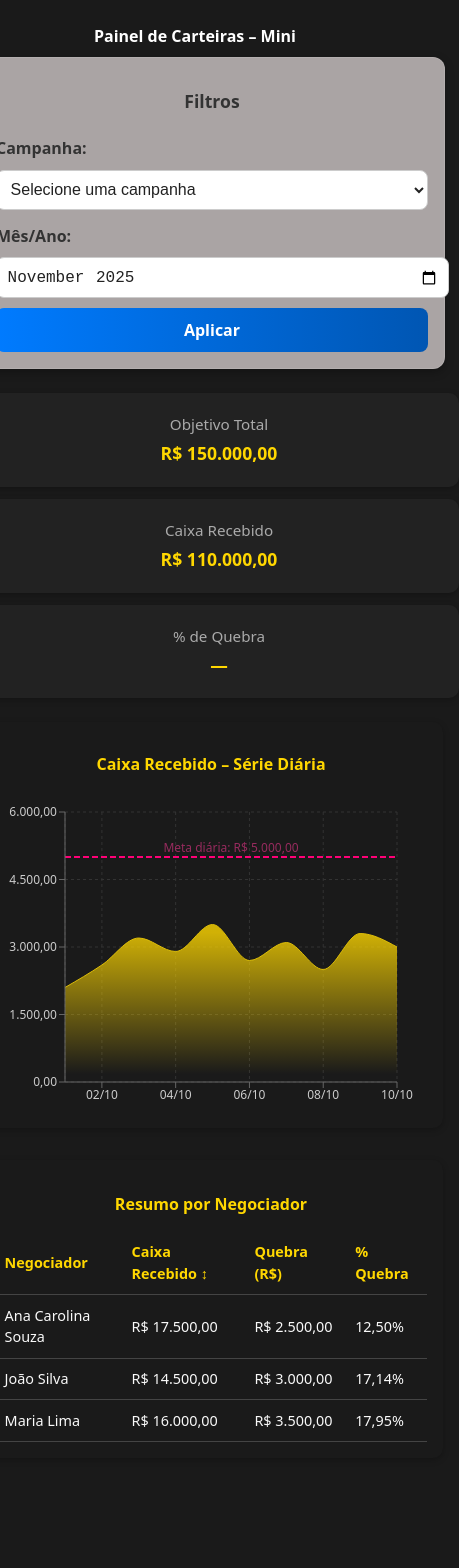
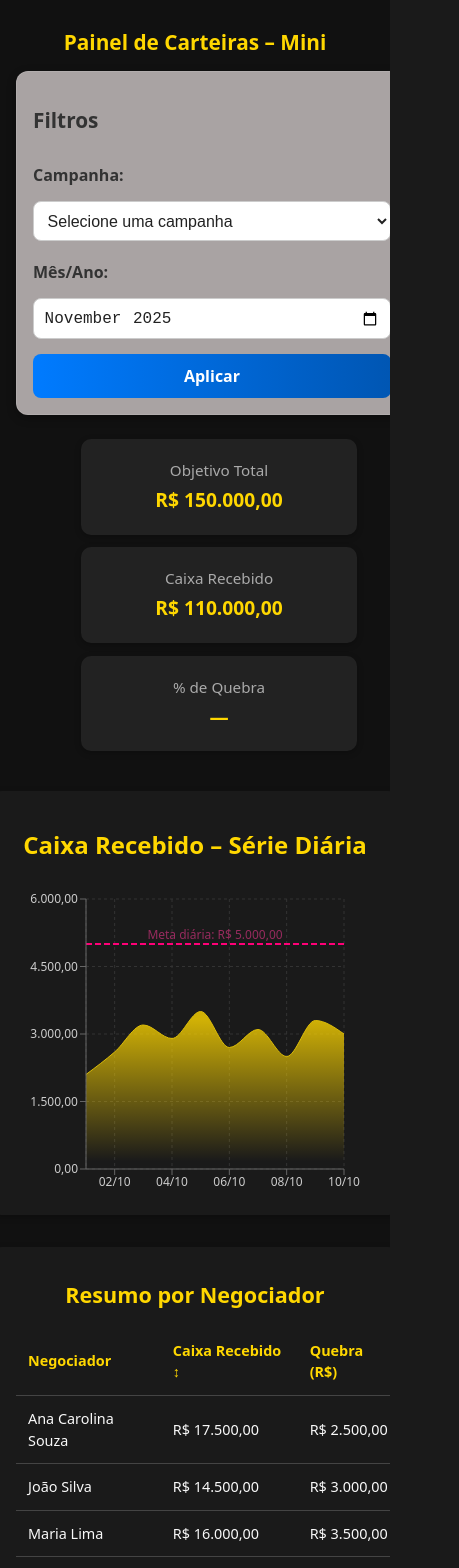
Before and after one commit to pedrohenriquecalais/painel-carteiras-mini, a React (Vite) app: page / in a window 390 px wide. Shown: the top 1568 px of the page, 459 px wide, since content can reach past the window. Built offline with nearby package versions, Linux system fonts and the light colour scheme.

Commit message:
Ajuste de responsividade no layout mobile

```diff
--- a/src/App.css
+++ b/src/App.css
@@ -1,49 +1,80 @@
-/* ==============================
-   Estrutura principal
-   ============================== */
+/* ======================================================
+    ESTRUTURA PRINCIPAL
+   Aqui eu defino o esqueleto básico da página e centralizo tudo.
+   ====================================================== */
 
-/* centralização do painel dentro do root */
 #root {
   display: flex;
   justify-content: center;
-  align-items: center;
-  min-height: 100vh;
+  align-items: flex-start;
+  min-height: 100vh; /* Garante que o conteúdo ocupe toda a altura da tela */
   width: 100%;
-  padding: 1rem 0;
-  box-sizing: border-box;
+  background-color: #111; /* Fundo escuro */
 }
 
-/*  limitando a largura do painel */
+/* Este container segura todo o conteúdo principal da página */
+.app-container,
 .content-wrapper {
   display: flex;
   flex-direction: column;
   align-items: center;
-  justify-content: center;
+  justify-content: flex-start;
+
+  /* Limito a largura pra não ficar gigante em telas grandes */
   width: 100%;
   max-width: 800px;
-  padding: 2rem 1rem;
+
+  /* Padding pra dar respiro nas laterais e embaixo */
+  padding: 2rem 1.5rem 4rem;
   box-sizing: border-box;
+
+  color: #fff;
+
+  /* Evita quebrar o layout se o conteúdo for muito grande */
+  overflow-x: hidden;
+  overflow-y: auto;
 }
 
-/* ========
-   Filtro
-   ========*/
+/* ================================
+    TÍTULO
+   =============================== */
+
+h1 {
+  color: #ffd700; /* dourado pra destacar */
+  font-size: 1.8rem;
+  margin-bottom: 1rem;
+  text-align: center;
+}
+
+/* ======================================================
+    FILTROS
+   ====================================================== */
 
 .filter-container {
+  /* Fundo acinzentado com leve transparência */
   background-color: #bdb6b6e3;
   color: #222;
+
+  /* Espaçamento interno e cantos arredondados pra dar um visual mais suave */
   padding: 1.5rem;
   border-radius: 12px;
+
+  /* Deixo os elementos empilhados, com espaço entre eles */
   display: flex;
   flex-direction: column;
   gap: 0.9rem;
+  width: 100%;
   max-width: 360px;
+
+  /* Centralizo no meio da tela e separo um pouco de baixo */
   margin: 0 auto 1.5rem;
+
+  /* Sombra e borda bem sutis pra dar profundidade */
   box-shadow: 0 3px 10px rgba(0, 0, 0, 0.3);
   border: 1px solid rgba(255, 255, 255, 0.1);
 }
 
-/* título de Filtros */
+/* Título interno “Filtros” */
 .filter-container h2 {
   font-size: 1.3rem;
   font-weight: 700;
@@ -51,24 +82,31 @@
   margin-bottom: 0.5rem;
 }
 
+/* Rótulo dos campos */
 .filter-container label {
   font-weight: 600;
   color: #333;
   margin-top: 0.25rem;
 }
 
-/* inputs e selects */
+/* Campos de seleção e input */
 .filter-container select,
 .filter-container input {
+  /* pra deixar clicável e confortável */
   padding: 0.6rem;
   border-radius: 8px;
   border: 1px solid #ccc;
   font-size: 1rem;
   background-color: white;
   color: #222;
+
+  /* Agora o campo ocupa 100% da largura do container, resolvendo o problema de sair pra fora */
+  width: 100%;
+  box-sizing: border-box;
   transition: all 0.3s ease;
 }
 
+/* Efeito de foco (quando o campo é clicado) */
 .filter-container select:focus,
 .filter-container input:focus {
   border-color: #007bff;
@@ -76,7 +114,7 @@
   outline: none;
 }
 
-/* botão */
+/* Botão “Aplicar” */
 .filter-container button {
   background: linear-gradient(90deg, #007bff, #0056b3);
   color: white;
@@ -85,17 +123,23 @@
   border-radius: 8px;
   padding: 0.7rem;
   cursor: pointer;
+
+  /* Mesmo efeito de transição suave */
   transition: transform 0.2s ease, background 0.3s ease;
+
+  /* Também ocupa toda a largura pra alinhar com os campos */
+  width: 100%;
 }
 
+/* Efeito quando o mouse passa por cima */
 .filter-container button:hover {
   background: linear-gradient(90deg, #0056b3, #003d80);
   transform: translateY(-1px);
 }
 
-/* ==============================
-   KPIs
-   ============================== */
+/* ======================================================
+    KPIs
+   ====================================================== */
 
 .kpis-container {
   display: flex;
@@ -115,6 +159,7 @@
   box-shadow: 0 2px 6px rgba(0, 0, 0, 0.25);
 }
 
+/* Título pequeno dentro do card */
 .kpi-label {
   display: block;
   font-size: 0.95rem;
@@ -122,6 +167,7 @@
   margin-bottom: 0.25rem;
 }
 
+/* Valor principal em destaque */
 .kpi-value {
   display: block;
   font-size: 1.2rem;
@@ -129,9 +175,9 @@
   color: #ffd700;
 }
 
-/* ==============================
-   Gráfico
-   ============================== */
+/* ======================================================
+    GRÁFICO
+   ====================================================== */
 
 .chart-container {
   background-color: #1a1a1a;
@@ -150,9 +196,9 @@
   color: #ffd700;
 }
 
-/* ==============================
-   Tabela
-   ============================== */
+/* ======================================================
+    TABELA
+   ====================================================== */
 
 .table-container {
   background-color: #1a1a1a;
@@ -163,7 +209,6 @@
   margin-bottom: 2rem;
   width: 100%;
   max-width: 800px;
-  overflow-x: auto; /* evitando quebra no mobile */
 }
 
 .table-container h2 {
@@ -175,7 +220,6 @@
 table {
   width: 100%;
   border-collapse: collapse;
-  min-width: 500px; /* garante legibilidade em telas pequenas */
 }
 
 th, td {
@@ -198,113 +242,78 @@ tr:hover {
   transition: 0.2s;
 }
 
-/* ==============================
-   Responsividade
-   ============================== */
+/* ======================================================
+   Rodapé
+   ====================================================== */
+
+.app-container p {
+  color: #ccc;
+  font-size: 0.95rem;
+  text-align: center;
+  margin-top: 1rem;
+  margin-bottom: 2rem;
+  white-space: pre-line;
+}
+
+/* Linha separadora acima  */
+.app-container p::before {
+  content: "";
+  display: block;
+  width: 80%;
+  height: 1px;
+  background: #333;
+  margin: 1.5rem auto;
+}
+
+/* ======================================================
+   Ajustes pra telas menores.
+   ====================================================== */
 
 @media (max-width: 768px) {
-  #root {
-    align-items: center;
-    padding: 1rem 0 4rem; /* adiciona espaço extra no final */
+  .app-container {
+    padding: 1rem 1rem 5rem;
   }
 
-  .content-wrapper {
-    padding: 1.5rem 1rem 4rem; /* segurança para evitar corte inferior */
-  }
-
-  .filter-container {
-    width: 100%;
-    max-width: 100%;
-    padding: 1rem;
-  }
-
-  .filter-container h2 {
-    font-size: 1.1rem;
-    text-align: center;
-  }
-
-  .filter-container select,
-  .filter-container input,
-  .filter-container button {
-    width: 100%;
-  }
-
+  /* KPIs em coluna pra caber na tela */
   .kpis-container {
     flex-direction: column;
-    align-items: stretch;
     gap: 0.8rem;
+    align-items: center;
   }
 
   .kpi-card {
     width: 100%;
+    text-align: center;
   }
 
-  .chart-container,
+  .chart-container {
+    margin-top: 1rem;
+  }
+
   .table-container {
+    overflow-x: auto;
+    font-size: 0.9rem;
+  }
+
+  table {
+    min-width: 480px; /* garante que não deforme em telas muito pequenas */
+  }
+
+  h1 {
+    font-size: 1.3rem;
+    text-align: center;
+  }
+
+  /* Filtro agora ocupa toda a largura do mobile */
+  .filter-container {
+    width: 100%;
     padding: 1rem;
   }
 
-  th, td {
-    padding: 0.6rem;
-    font-size: 0.9rem;
-  }
-
-  h1, h2 {
-    font-size: clamp(1rem, 4vw, 1.3rem);
+  /* Campos e botões também vão 100% pra acompanhar o layout */
+  select,
+  input,
+  button {
+    width: 100%;
   }
 }
-
-@media (max-width: 480px) {
-  .filter-container {
-    gap: 0.6rem;
-  }
-
-  .kpi-value {
-    font-size: 1.1rem;
-  }
-
-  .chart-container h2,
-  .table-container h2 {
-    font-size: 1rem;
-  }
-
-  table {
-    min-width: 400px;
-  }
-}
-/* ==============================
-   Ajuste de área inferior (filtros selecionados)
-   ============================== */
-
-/* adiciona respiro no final do conteúdo */
-.content-wrapper {
-  padding-bottom: 5rem; /* espaço para o conteúdo não cortar no mobile */
-}
-
-
-.footer-info {
-  margin-top: 2rem;
-  text-align: center;
-  color: #f9f9f9;
-  font-size: 0.95rem;
-  line-height: 1.4;
-}
-
-/* texto de campanha e mês/ano */
-.footer-info strong {
-  color: #ffd700;
-  font-weight: 700;
-}
-
-/* responsividade — mais espaço em telas pequenas */
-@media (max-width: 768px) {
-  .footer-info {
-    font-size: 0.9rem;
-    padding-bottom: env(safe-area-inset-bottom, 2rem);
-    margin-bottom: 2rem;
-  }
-
-  .content-wrapper {
-    padding-bottom: 6rem;
-  }
-}
```
